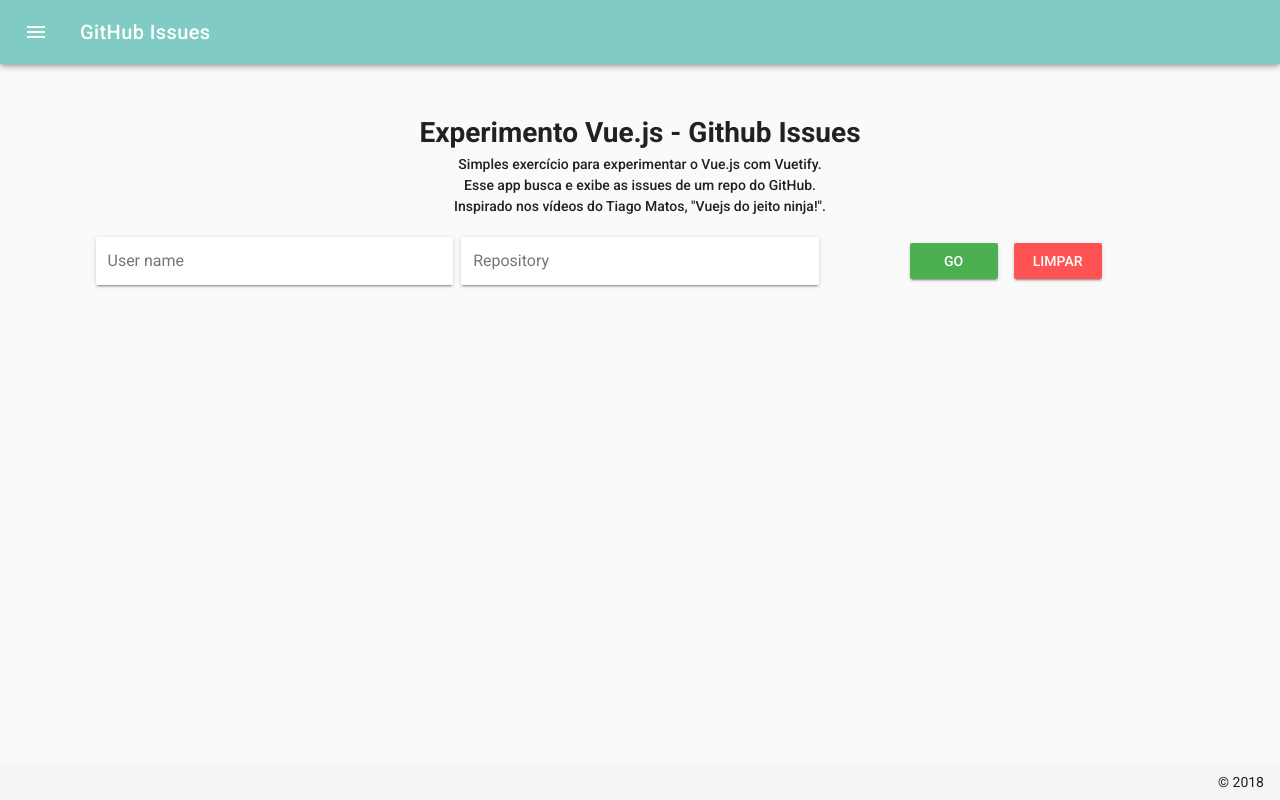
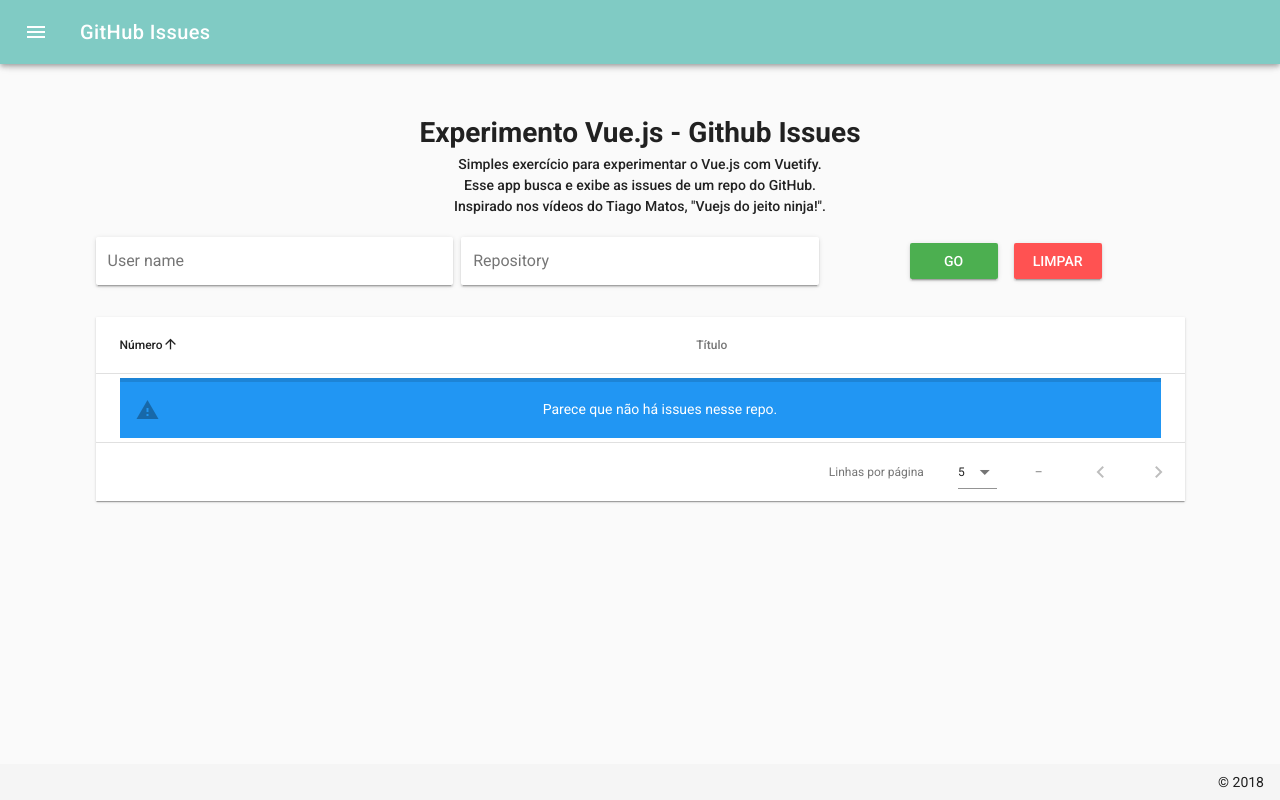
Before and after one commit to alcfernandes/vue-github-issues, a Vue app: page / in a window 1280 px wide. Built offline with nearby package versions, Linux system fonts and the light colour scheme.

Commit message:
Get the Github issues and displays in a table.

```diff
--- a/package.json
+++ b/package.json
@@ -11,6 +11,7 @@
     "build": "node build/build.js"
   },
   "dependencies": {
+    "axios": "^0.18.0",
     "express": "^4.16.3",
     "vue": "^2.5.2",
     "vue-router": "^3.0.1",
--- a/src/components/GithubIssues.vue
+++ b/src/components/GithubIssues.vue
@@ -16,20 +16,72 @@
         </v-flex>
 
         <v-flex xs4>
-          <v-btn color="success">Go</v-btn>
-          <v-btn color="error">Limpar</v-btn>
+          <v-btn @click.prevent.stop="getIssues()" color="success">Go</v-btn>
+          <v-btn @click.prevent.stop="fieldsReset()" color="error">Limpar</v-btn>
         </v-flex>
       </v-layout>
+      <v-data-table
+        :headers="headers"
+        :items="issues"
+        :pagination.sync="pagination"
+        class="elevation-1"
+        rows-per-page-text="Linhas por página"
+      >
+        <template slot="items" slot-scope="props">
+          <td>{{ props.item.number }}</td>
+          <td class="text-xs-left">{{ props.item.title }}</td>
+        </template>
 
+        <template slot="no-data">
+          <v-alert :value="true" color="info" icon="warning">
+            Parece que não há issues nesse repo.
+          </v-alert>
+        </template>
+
+      </v-data-table>
     </v-container>
 </template>
 
 <script>
+import axios from 'axios'
+
 export default {
   data: () => ({
     username: '',
-    repository: ''
-  })
+    repository: '',
+    issues: [],
+    headers: [
+      {text: 'Número', value: 'number'},
+      {text: 'Título', value: 'title'}
+    ],
+    pagination: {
+      sortBy: 'number'
+    }
+  }),
+
+  methods: {
+    fieldsReset () {
+      this.username = ''
+      this.repository = ''
+    },
+
+    getIssues () {
+      const url = `https://api.github.com/repos/${this.username}/${this.repository}/issues`
+
+      axios.get(url)
+        .then((response) => {
+          this.issues = response.data
+        })
+        .catch((error) => {
+          console.log(error.response.data)
+          // this.response.status = 'error'
+          // this.response.message = 'Repositório não existe!'
+        })
+        .finally(() => {
+          // this.loader.getIssues = false
+        })
+    }
+  }
 }
 </script>
 
```
Also changed, not shown: 1 other file (tests, documents, lock files or other folders).
